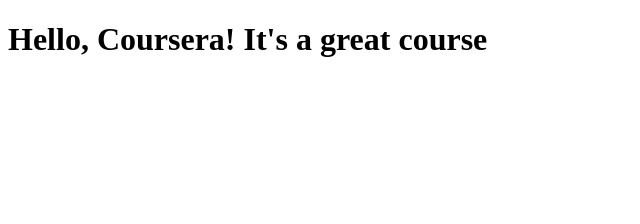
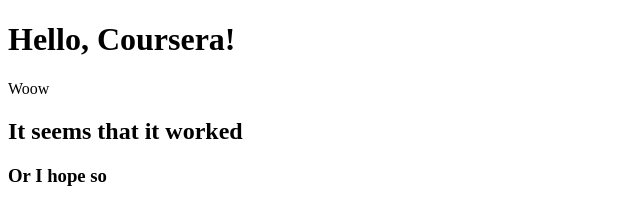
Before and after one commit to ibrahim-abdallatif/Coursera-test, a plain HTML site: page site/index.html in a window 1280 px wide. Shown: the whole page, without its empty margins (0-640 px from the left). Drawn offline with Linux system fonts and the light colour scheme.

```diff
--- a/site/index.html
+++ b/site/index.html
@@ -4,6 +4,10 @@
 	<title>Hello Coursera!</title>
 </head>
 <body>
-<h1>Hello, Coursera! It's a great course</h1>
+<h1>Hello, Coursera! </h1>
+<p>Woow</p>
+<h2>It seems that it worked</h2>
+<h3>Or I hope so</h3>
+
 </body>
 </html>
```
